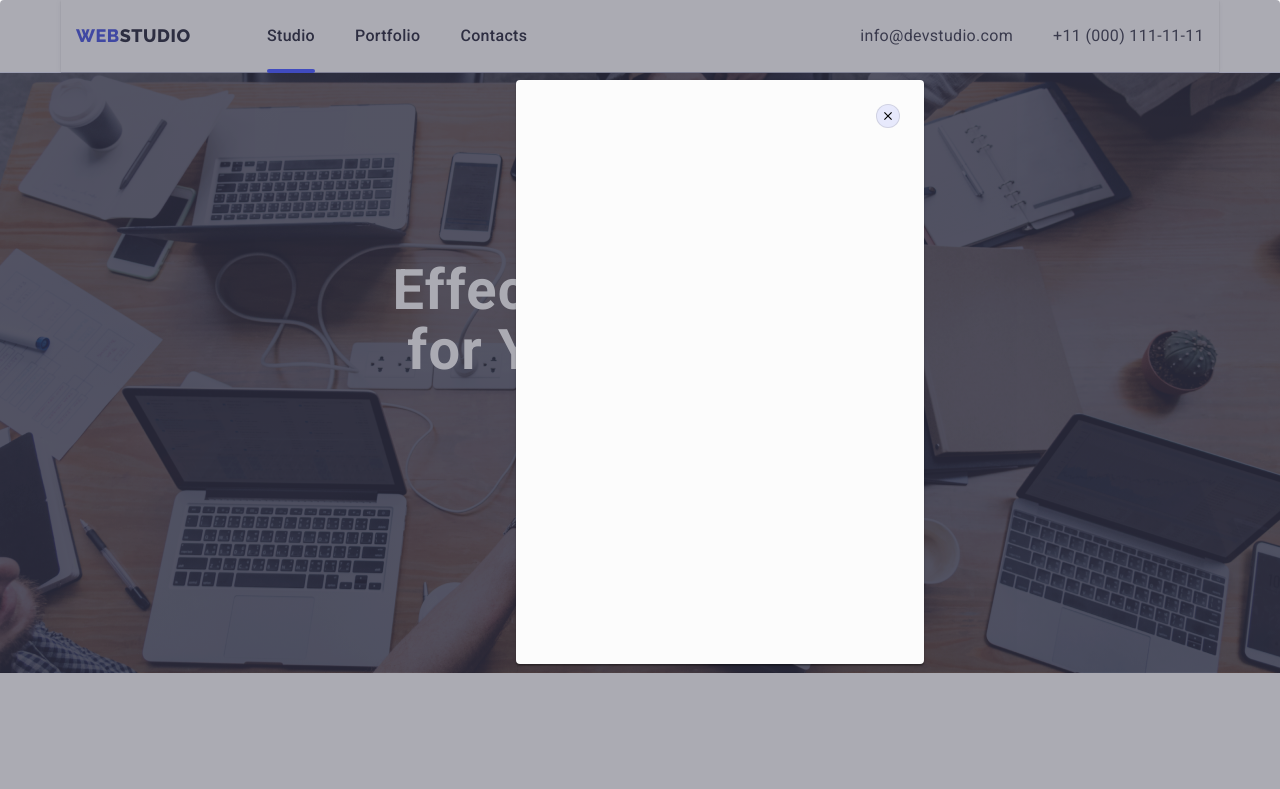
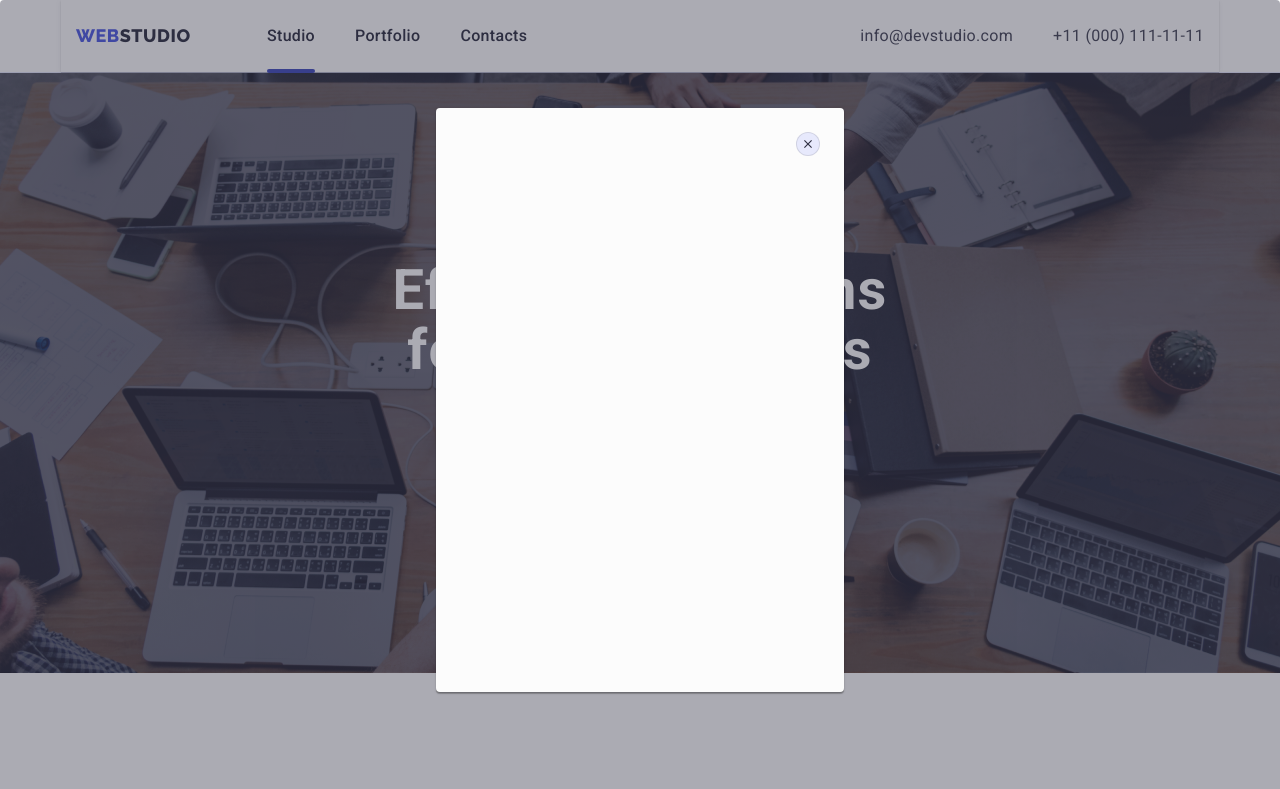
Before and after one commit to liubapohudina/goit-markup-hw-04, a plain HTML site: page index.html in a window 1280 px wide. Both pictures are taken after a click on the button "Order Service". Shown: the top 789 px of the page. Drawn offline with nearby package versions, Linux system fonts and the light colour scheme.

Commit message:
fix modal

```diff
--- a/css/style.css
+++ b/css/style.css
@@ -233,12 +233,14 @@ transition: background-color 250ms cubic-bezier(0.4, 0, 0.2, 1);
 /*-------------------------------------MODAL WINDOW----------------------*/
 .backdrop {
     border-radius: 4px;
-    background: var(--navyblue-modal, rgba(46, 47, 66, 0.40));
+    background-color: rgba(46, 47, 66, 0.40);
 flex-shrink: 0;
 width: 100vw;
-height: 100vh;
+height: 100%;
 padding: 80px 516px 13px 516px;
 position: fixed;
+top: 0;
+left: 0;
 opacity: 1;
 visibility: visible;
 pointer-events: auto;
@@ -251,19 +253,25 @@ transition: opacity 250ms cubic-bezier(0.4, 0, 0.2, 1), visibility 250ms cubic-b
 }
 .modal {
     border-radius: 4px;
-background: var(--dairy, #FCFCFC);
+background:  #FCFCFC;
 box-shadow: 0px 2px 1px 0px rgba(0, 0, 0, 0.20), 0px 1px 3px 0px rgba(0, 0, 0, 0.12), 0px 1px 1px 0px rgba(0, 0, 0, 0.14);
-height: 584px;
+min-height: 584px;
 width: 408px;
 flex-shrink: 0;
-padding-top: 24px;
-padding-right: 24px;
+position: absolute;
+top: 50%;
+left: 50%;
+transform: translate(-50%, -50%) scale(1);
+transition: transform 250ms cubic-bezier(0.4, 0, 0.2, 1);
 }
-.modal .item {
+.item-modal {
     fill: var(--backgroung-color-onesect);
     transition: fill 250ms cubic-bezier(0.4, 0, 0.2, 1);
 }
 .modal-button {
+    position: absolute;
+    top: 24px;
+    right: 24px;
     display: flex;
     align-items: center;
     justify-content: center;
@@ -272,14 +280,17 @@ padding-right: 24px;
     border-radius: 50%;
     background-color: #E7E9FC;
     border: 1px solid rgba(0, 0, 0, 0.10);
-    margin-left: auto;
+    padding: 0;
     cursor: pointer;
-    transition: background-color 250ms cubic-bezier(0.4, 0, 0.2, 1);
+    transition: background-color 250ms cubic-bezier(0.4, 0, 0.2, 1), border 250ms cubic-bezier(0.4, 0, 0.2, 1);
 }
-.modal-button:active {
+.modal-button:hover,
+.modal-button:focus {
     background-color: #404BBF;
+    border: none;
 }
-.modal-button:active .item-modal {
+.modal-button:hover .item-modal,
+.modal-button:hover .item-modal {
     fill: #FFFFFF;
 }
 /*---------------------------------------SECTION OFFER----------------------------*/
--- a/index.html
+++ b/index.html
@@ -11,17 +11,6 @@
         <link href="https://fonts.googleapis.com/css2?family=Raleway:wght@800&family=Roboto:wght@400;500;700;900&display=swap" rel="stylesheet">
     </head>
     <body class="main-page">
-        <div class="modal-window">
-            <div class="backdrop is-hidden" data-modal>
-                <div class="modal">
-                    <button data-modal-close type="button" class="modal-button">
-                        <svg class="item-modal" width="8" height="8">
-                            <use href="./images/close.svg#icon-close-black-18dp-2-1-1"></use>
-                        </svg>
-                    </button>
-                </div>
-                </div>
-            </div>
         <header class="header">
             <div class="container">
                 <nav class="nav">
@@ -370,6 +359,15 @@
         </div>
             </div>
         </footer>
+            <div class="backdrop is-hidden" data-modal>
+                <div class="modal">
+                    <button data-modal-close type="button" class="modal-button">
+                        <svg class="item-modal" width="8" height="8">
+                            <use href="./images/close.svg#icon-close-black-18dp-2-1-1"></use>
+                        </svg>
+                    </button>
+                </div>
+                </div>
         <script src="./js/modal.js"></script>
     </body>
 </html>
```
